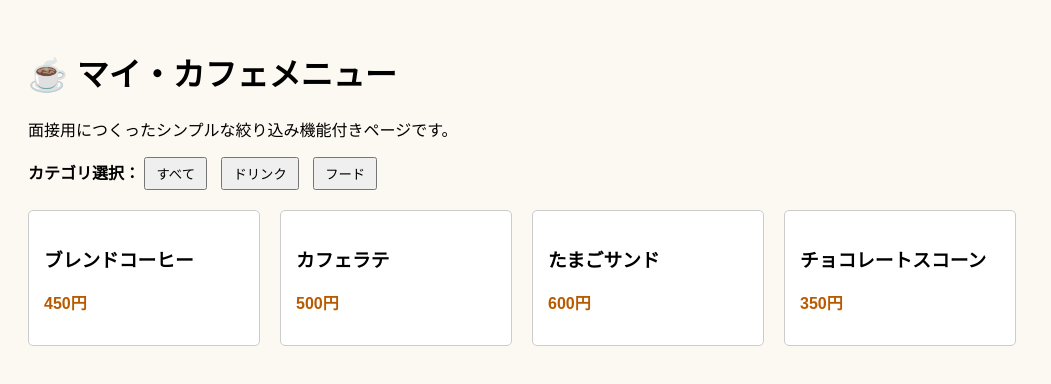
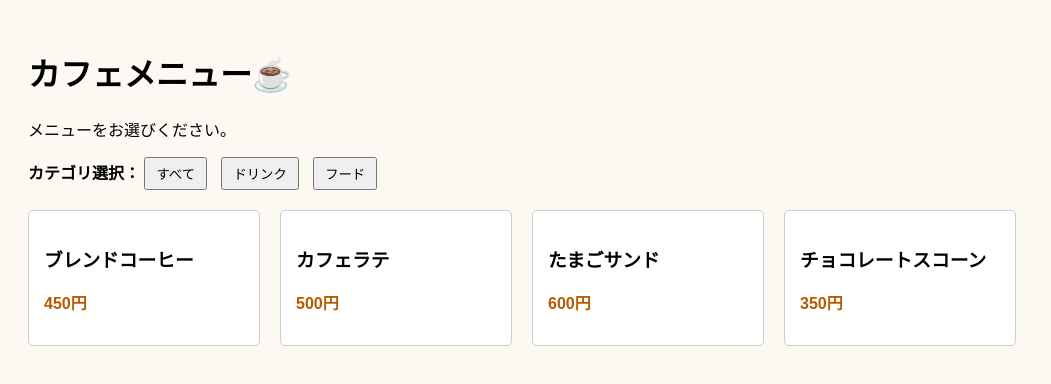
Before and after one commit to yui-o046/cafe-menu, a plain HTML site: page index.html in a window 1280 px wide. Shown: the whole page, without its empty margins (0-1051 px from the left). Drawn offline with Linux system fonts and the light colour scheme.

Commit message:
Update index.html

```diff
--- a/index.html
+++ b/index.html
@@ -4,7 +4,7 @@
   <meta charset="UTF-8">
   <title>シンプル・カフェメニュー</title>
   <style>
-    /* 最低限の見た目だけ整えるCSS（パッと見て分かりやすいものだけ） */
+    /* 最低限の見た目だけ整えるCSS（分かりやすいものだけ） */
     body { font-family: sans-serif; padding: 20px; background-color: #fcf8f2; }
     .filter-btn { margin-right: 10px; padding: 5px 10px; cursor: pointer; }
     .menu-list { margin-top: 20px; display: flex; gap: 20px; flex-wrap: wrap; }
@@ -14,8 +14,8 @@
 </head>
 <body>
 
-  <h1>☕ マイ・カフェメニュー</h1>
-  <p>面接用につくったシンプルな絞り込み機能付きページです。</p>
+  <h1>カフェメニュー☕</h1>
+  <p>メニューをお選びください。</p>
 
   <div>
     <strong>カテゴリ選択：</strong>
```
